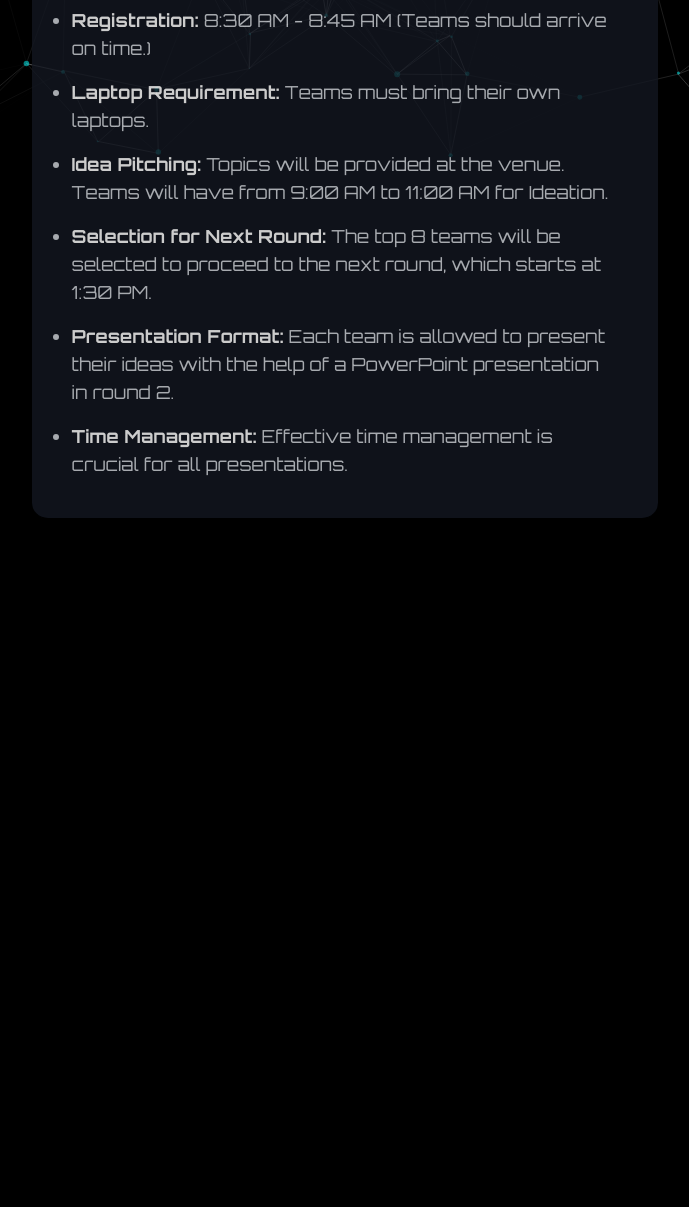
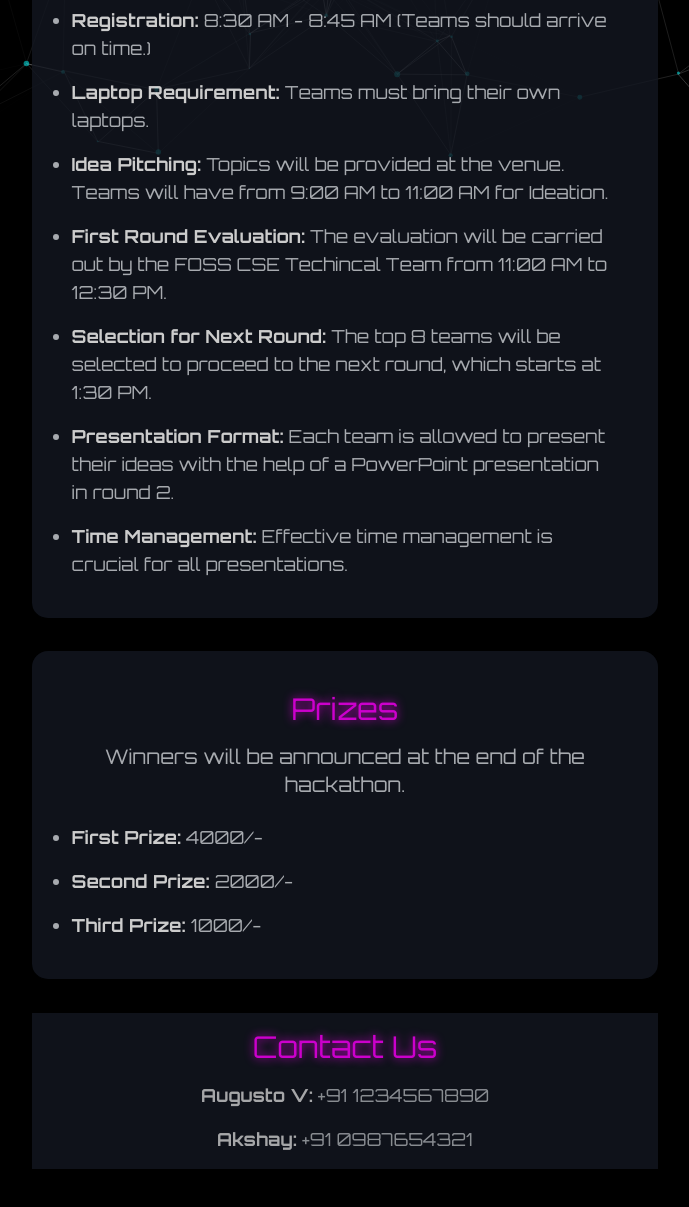
Before and after one commit to xAmarnath/HackspirationCountdown, a plain HTML site: page index.html in a window 1280 px wide. Shown: the part 639-1846 px from the top of the page, without its empty margins (295-984 px from the left). Before the commit the page ends 1222 px from the top, so only its background shows below. Drawn offline with nearby package versions, Linux system fonts and the light colour scheme.

Commit message:
Update index.html

```diff
--- a/index.html
+++ b/index.html
@@ -60,6 +60,29 @@
             opacity: 0.8;
             z-index: 10001;
         }
+
+        .contact-section {
+            background: #131721;
+            border-top: 1px solid #000;
+            opacity: 0.8;
+            z-index: 10001;
+        }
+
+        .contact-section a {
+            color: #00FFFF;
+        }
+
+        .contact-section a:hover {
+            color: #FF00FF;
+        }
+
+        .contact-section a:active {
+            color: #FF00FF;
+        }
+
+        .contact-section a:focus {
+            color: #FF00FF;
+        }
     </style>
     <script src="https://cdn.jsdelivr.net/particles.js/2.0.0/particles.min.js"></script>
 </head>
@@ -84,37 +107,85 @@
                         <p class="text-lg sm:text-xl text-gray-300 mb-6 font-medium">Please read the guidelines before
                             the
                             hackathon starts.</p>
-                        <ul class="text-left text-xs sm:text-lg font-light text-gray-300 space-y-4"
+                        <ul class="text-left text-md sm:text-lg font-light text-gray-300 space-y-4"
                             style="list-style-type: disc;">
                             <li class="hover:text-neon-blue transition duration-300 ease-in-out">
-                                <strong class="text-white font-bold">Registration:</strong> 8:30 AM - 8:45 AM (Teams should arrive
+                                <strong class="text-white font-bold">Registration:</strong> 8:30 AM - 8:45 AM (Teams
+                                should arrive
                                 on
                                 time.)
                             </li>
                             <li class="hover:text-neon-blue transition duration-300 ease-in-out">
-                                <strong class="text-white font-bold">Laptop Requirement:</strong> Teams must bring their own
+                                <strong class="text-white font-bold">Laptop Requirement:</strong> Teams must bring their
+                                own
                                 laptops.
                             </li>
                             <li class="hover:text-neon-blue transition duration-300 ease-in-out">
-                                <strong class="text-white font-bold">Idea Pitching:</strong> Topics will be provided at the venue.
+                                <strong class="text-white font-bold">Idea Pitching:</strong> Topics will be provided at
+                                the venue.
                                 Teams will have from 9:00 AM to 11:00 AM for Ideation.
                             </li>
                             <li class="hover:text-neon-blue transition duration-300 ease-in-out">
-                                <strong class="text-white font-bold">Selection for Next Round:</strong> The top 8 teams will be
+                                <strong class="text-white font-bold">First Round Evaluation:</strong> The evaluation
+                                will be carried out by the FOSS CSE Techincal Team from 11:00 AM to 12:30 PM.
+                            </li>
+                            <li class="hover:text-neon-blue transition duration-300 ease-in-out">
+                                <strong class="text-white font-bold">Selection for Next Round:</strong> The top 8 teams
+                                will be
                                 selected to proceed to the next round, which starts at 1:30 PM.
                             </li>
                             <li class="hover:text-neon-blue transition duration-300 ease-in-out">
-                                <strong class="text-white font-bold">Presentation Format:</strong> Each team is allowed to present
+                                <strong class="text-white font-bold">Presentation Format:</strong> Each team is allowed
+                                to present
                                 their ideas with the help of a PowerPoint presentation in round 2.
                             </li>
                             <li class="hover:text-neon-blue transition duration-300 ease-in-out">
-                                <strong class="text-white font-bold">Time Management:</strong> Effective time management is
+                                <strong class="text-white font-bold">Time Management:</strong> Effective time management
+                                is
                                 crucial
                                 for all presentations.
                             </li>
                         </ul>
                     </div>
                 </div>
+            </div>
+            <div class="above-particle-js-container-with-background w-11/12 md:w-3/4 lg:w-1/2 text-center">
+                <div class="text-center p-4">
+                    <h2 class="text-2xl sm:text-3xl neon-text mb-4">Prizes</h2>
+                    <p class="text-lg sm:text-xl text-gray-300 mb-6 font-medium">Winners will be announced at the
+                        end of
+                        the
+                        hackathon.</p>
+                    <ul class="text-left text-md sm:text-lg font-light text-gray-300 space-y-4"
+                        style="list-style-type: disc;">
+                        <li class="hover:text-neon-blue transition duration-300 ease-in-out">
+                            <strong class="text-white font-bold">First Prize:</strong> 4000/-
+                        </li>
+                        <li class="hover:text-neon-blue transition duration-300 ease-in-out">
+                            <strong class="text-white font-bold">Second Prize:</strong> 2000/-
+                        </li>
+                        <li class="hover:text-neon-blue transition duration-300 ease-in-out">
+                            <strong class="text-white font-bold">Third Prize:</strong> 1000/-
+                        </li>
+                    </ul>
+                </div>
+            </div>
+
+            <div class="contact-section w-11/12 md:w-3/4 lg:w-1/2 text-center">
+                <div class="text-center p-4">
+                    <h2 class="text-2xl sm:text-3xl neon-text mb-4">Contact Us</h2>
+                    <ul class="text-left text-md sm:text-lg font-light text-gray-300 space-y-4"
+                        style="list-style-type: none;">
+                        <span class="contact-section space-y-4 text-center">
+                            <li class="hover:text-neon-blue transition duration-300 ease-in-out">
+                                <strong class="text-white font-bold">Augusto V:</strong> +91 1234567890
+                            </li>
+                            <li class="hover:text
+                            -neon-blue transition duration-300 ease-in-out">
+                                <strong class="text-white font-bold">Akshay:</strong> +91 0987654321
+                            </li>
+                        </span>
+                    </ul>
                 </div>
             </div>
         </div>
```
Lines whose indentation alone changed are shown as unchanged.
